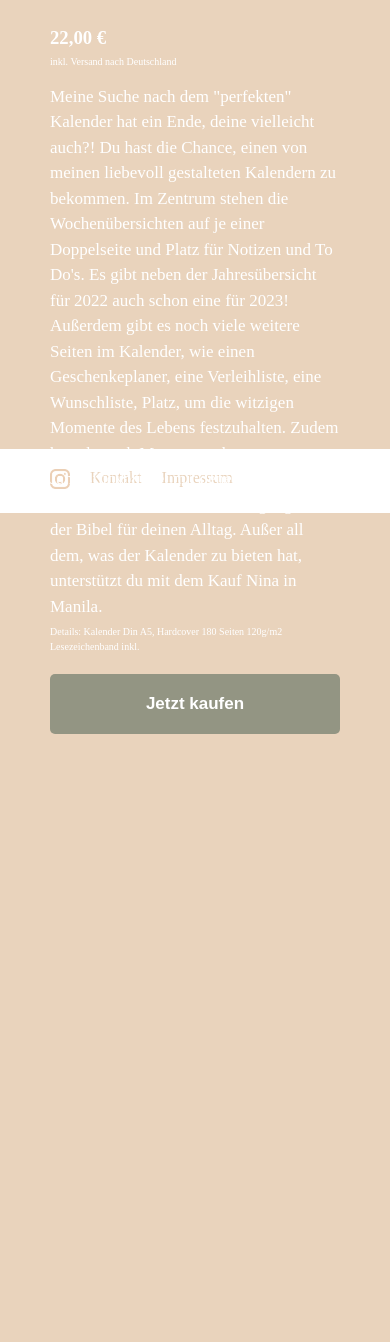
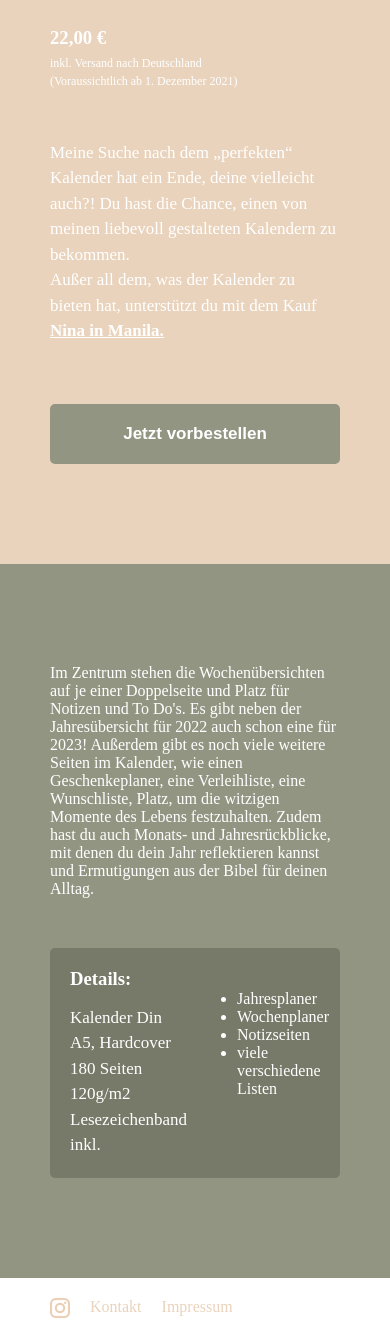
Before and after one commit to philippheldt/HLVN_Webshop, a plain HTML site: page index.html in a window 390 px wide. Shown: the part 631-1973 px from the top of the page. Before the commit the page ends 1365 px from the top, so only its background shows below. Drawn offline with Linux system fonts and the light colour scheme.

Commit message:
Finalisation

```diff
--- a/css/style.css
+++ b/css/style.css
@@ -47,9 +47,13 @@ button{
 }
 
 .secondary{
-    border: 3px solid #939583;
-    color: #939583;
-    background-color: #E9D3BC;
+    border: 3px solid #fff;
+    color: #fff;
+    background-color: #939583;
+}
+
+.secondary:hover{
+    background-color: #939583;
 }
 
 button:hover{
@@ -103,7 +107,7 @@ nav img{
 
 .spacer{
     margin: auto;
-    height: 400px;
+    height: 100%;
     display: flex;
     flex-direction: column;
     align-items: space-between;
@@ -117,7 +121,8 @@ nav img{
 .gallery{
     display: grid;
     grid-template-columns: 1fr 1fr 1fr 1fr;
-    grid-gap: 1em
+    grid-gap: 1em;
+    height: 470px;
 }
 
 .image-large{
@@ -171,6 +176,14 @@ nav img{
     transition: opacity 0.5s ease;
 }
 
+.comment{
+    font-size: 12px;
+    margin-top: 5px;
+    color: #2C2D2E;
+
+
+}
+
 .spacer div .subtotal{
     opacity: 1;
 }
@@ -192,7 +205,8 @@ nav img{
     background-color: #E9D3BC;
 }
 
-.green{
+.green,
+.green1{
     width: 100vw;
     background-color: #939583;
 }
@@ -201,11 +215,73 @@ nav img{
     grid-template-columns: 10fr 7fr ;
 }
 
+.green1 .container{
+    grid-template-columns: 7fr 10fr  ;
+}
+
+.scroll .subtotal{
+    font-size: 12px;
+}
+
+.details{
+    padding: 20px;
+    margin-top: 50px;
+    display: grid;
+    grid-template-columns: 1fr 1fr;
+    background-color: #777969;
+    color: #fff;
+    border-radius: 5px;
+}
+
+.details1{
+    margin-top: 50px;
+}
+
+
+p a{
+    color: white;
+    font-weight: bold;
+}
+
+.details h3{
+    grid-column: 1/3;
+}
+
+ul{
+    margin-left: 50px;
+}
+
+.preis{
+    margin-bottom: 50px;
+}
+
 @media (max-width: 1000px) {
     .gallery,
     .description,
-    .warenkorb{
+    .warenkorb,
+    .details,
+    .details1{
         grid-column: 1 / 3;
+    }
+
+    .warenkorb p{
+        font-size: 14px;
+    }
+
+    .details1{
+        margin-top: 100px;
+    }
+
+    .green1 .container{
+        grid-gap: 0em;
+    }
+
+    .green .container{
+        margin-top: 100px;
+    }
+
+    .column1{
+        margin-left: 10px;
     }
 
     .warenkorb{
@@ -215,6 +291,7 @@ nav img{
     .container{
         margin: 0 50px 100px 50px;
         grid-gap: 6em;
+        width: unset;
     }
 
     footer .container{
@@ -224,4 +301,8 @@ nav img{
     nav{
         margin: 50px 0 -60px 0;
     }
+
+    .gallery{
+        height: 100%;
+    }
 }
--- a/index.html
+++ b/index.html
@@ -8,6 +8,7 @@
     <link rel="stylesheet" href="css/style.css">
 </head>
 <body>
+    <div class="pink">
         <div class="container">
             <nav><a href="index.html"><img src="img/logo.svg" alt=""></a></nav>
             <div class="gallery">
@@ -20,34 +21,49 @@
             <div class="description transition">
                 <div class="spacer">
                     <div class="scroll">
-                    <div>
-                        <h1>A5 Taschenkalender 2022</h1>
+                        <div class="preis">
+                            <h1>Kalender 2022 – <br> Vorbestellung</h1>
                             <hr>
                             <h3>22,00 €</h3>
-                        <p class="subtotal">inkl. Versand nach Deutschland</p>
+                            <p class="subtotal">inkl. Versand nach Deutschland <br> (Voraussichtlich ab 1. Dezember 2021)</p>
                         </div>
-                    <p>Meine Suche nach dem "perfekten" Kalender hat ein Ende, deine vielleicht auch?!
-                        Du hast die Chance, einen von meinen liebevoll gestalteten Kalendern zu bekommen. Im Zentrum stehen die Wochenübersichten auf je einer Doppelseite und Platz für Notizen und To Do's. Es gibt neben der Jahresübersicht für 2022 auch schon eine für 2023! Außerdem gibt es noch viele weitere Seiten im Kalender, wie einen Geschenkeplaner, eine Verleihliste, eine Wunschliste, Platz, um die witzigen Momente des Lebens festzuhalten. Zudem hast du auch Monats- und Jahresrückblicke, mit denen du dein Jahr reflektieren kannst und Ermutigungen aus der Bibel für deinen Alltag.
-                        Außer all dem, was der Kalender zu bieten hat, unterstützt du mit dem Kauf Nina in Manila.</p>
-                    <p class="subtotal">Details:
+                        <p>Meine Suche nach dem „perfekten“ Kalender hat ein Ende, deine vielleicht auch?!
+                            Du hast die Chance, einen von meinen liebevoll gestalteten Kalendern zu bekommen. <br>
+                            Außer all dem, was der Kalender zu bieten hat, unterstützt du mit dem Kauf <a href="about.html">Nina in Manila.</a> </p>
+                    </div>
+
+                    <!-- <button class="secondary" onclick="window.location.href='checkout.html'"> Mehr über Tayo Na</button> -->
+                    <button onclick="window.location.href='checkout.html'"> Jetzt vorbestellen</button>
+
+
+                </div>
+            </div>
+        </div>
+    </div>
+
+    <div class="green1">
+        <div class="container">
+            <div class="details1">Im Zentrum stehen die Wochenübersichten auf je einer Doppelseite und Platz für Notizen und To Do's. Es gibt neben der Jahresübersicht für 2022 auch schon eine für 2023! Außerdem gibt es noch viele weitere Seiten im Kalender, wie einen Geschenkeplaner, eine Verleihliste, eine Wunschliste, Platz, um die witzigen Momente des Lebens festzuhalten. Zudem hast du auch Monats- und Jahresrückblicke, mit denen du dein Jahr reflektieren kannst und Ermutigungen aus der Bibel für deinen Alltag.
+            </div>
+            <div class="details">
+                <h3>Details:</h3>
+
+                <p>
                 Kalender Din A5, Hardcover
                 180 Seiten 120g/m2
                 Lesezeichenband
                 inkl.</p>
-                        <!-- <br>
+
                 <ul>
                     <li>Jahresplaner</li>
                     <li>Wochenplaner</li>
                     <li>Notizseiten</li>
                     <li>viele verschiedene Listen</li>
-                        </ul> -->
-                </div>
-
-                <!-- <button class="secondary" onclick="window.location.href='checkout.html'"> Mehr über Tayo Na</button> -->
-                <button onclick="window.location.href='checkout.html'"> Jetzt kaufen</button>
+                </ul>
             </div>
         </div>
     </div>
+
     <footer><div class="container"><a href=""><img src="img/insta.png" alt=""></a> <a href="">Kontakt</a> <a href="">Impressum</a></div></footer>
 
 <script src="https://js.stripe.com/v3/"></script>
```
Also changed, not shown: about.html (+4 -3 lines), checkout.html (+2 -1 lines). Lines whose indentation alone changed are shown as unchanged.
